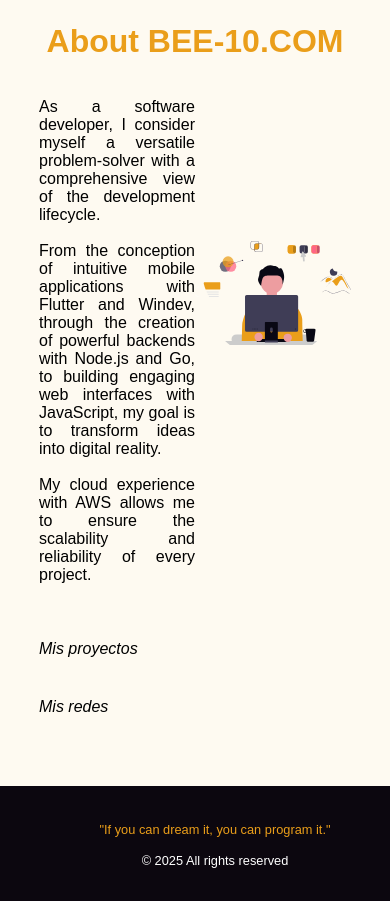
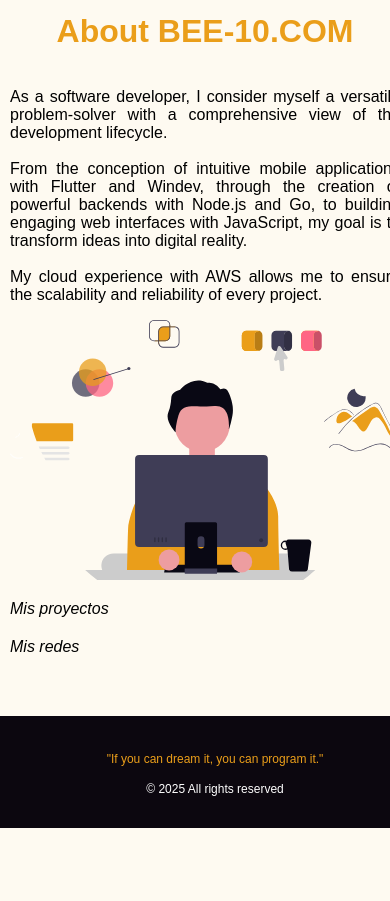
Before and after one commit to BrianSotalin/bee-10.com, a plain HTML site: page index.html in a window 390 px wide. Shown: the part 866-1767 px from the top of the page. After the commit the page ends 1694 px from the top, so only its background shows below. Drawn offline with Linux system fonts and the light colour scheme; a web font is replaced by a local one.

Commit message:
Add ccs responsive

```diff
--- a/index.html
+++ b/index.html
@@ -3,7 +3,8 @@
 
 <head>
     <meta charset="UTF-8">
-    <title>Proyecto Spline</title>
+    <title>BEE-10.COM</title>
+    <link rel="icon" href="images/bee-logo.png" type="image/png">
     <link rel="stylesheet" href="styles.css">
     <!-- fonts-->
     <link rel="preconnect" href="https://fonts.googleapis.com">
--- a/styles.css
+++ b/styles.css
@@ -181,3 +181,54 @@
     align-items: center;
     gap: 0.625rem; /* Espacio entre los elementos */
   }
+
+@media (max-width: 850px) {
+  .navbar ul {
+
+   font-size: 1.5rem;
+  }
+
+
+  .content {
+    flex-direction: column;
+    justify-content: center;
+    align-items: center;
+  }
+.text-section{
+  width: 100%;
+}
+  .text-section,
+  .content img {
+    width: 100%;
+    height: auto;
+  }
+
+
+  button {
+    width: 100%;
+    padding: 1rem 1rem;
+    margin-bottom: 2rem;
+    font-size: 1.2rem;
+  }
+
+  .container {
+    width: 100%;
+    padding: 0.625rem;
+  }
+  .footer{
+    width: 100%;
+  }
+}
+/* Media Query para dispositivos muy pequeños (por ejemplo, teléfonos antiguos) */
+@media screen and (max-width: 480px) {
+
+
+  .navbar a {
+    padding: 0.25rem 0.5rem; /* Ajustar el padding de los enlaces en el navbar */
+  }
+
+
+  .footer {
+    font-size: 0.75rem; /* Ajuste aún más pequeño en dispositivos pequeños */
+  }
+}
```
Also changed, not shown: images/bee-logo.png (added).
